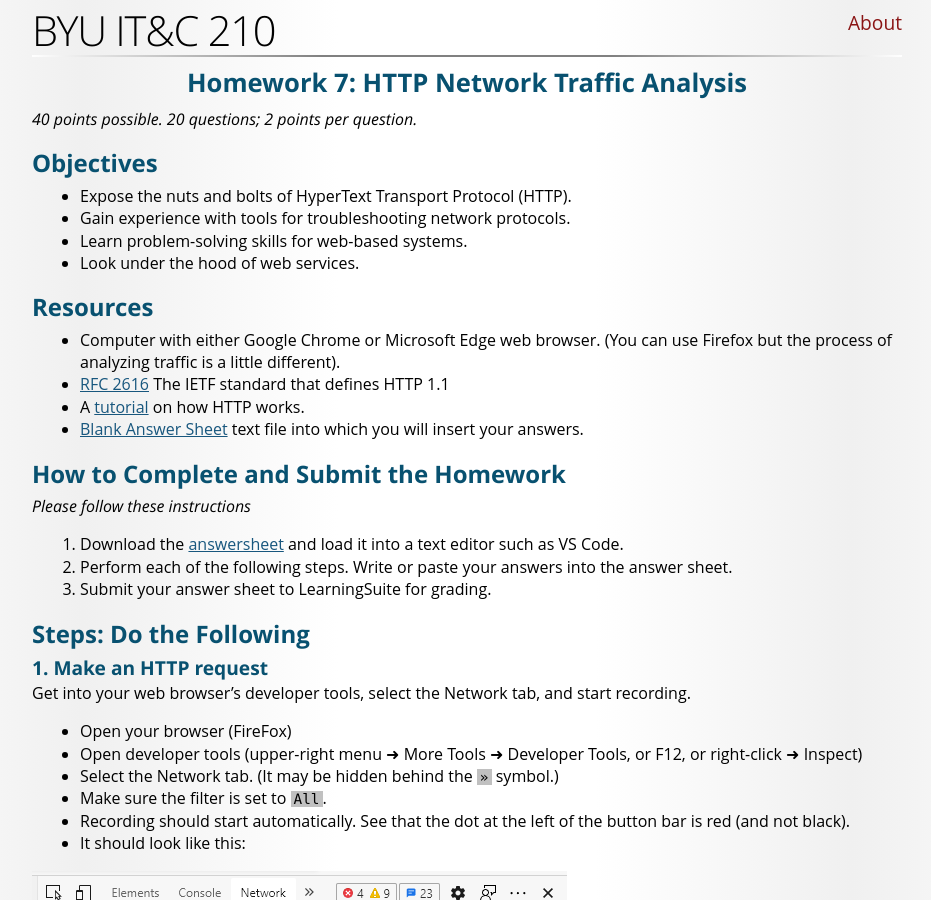
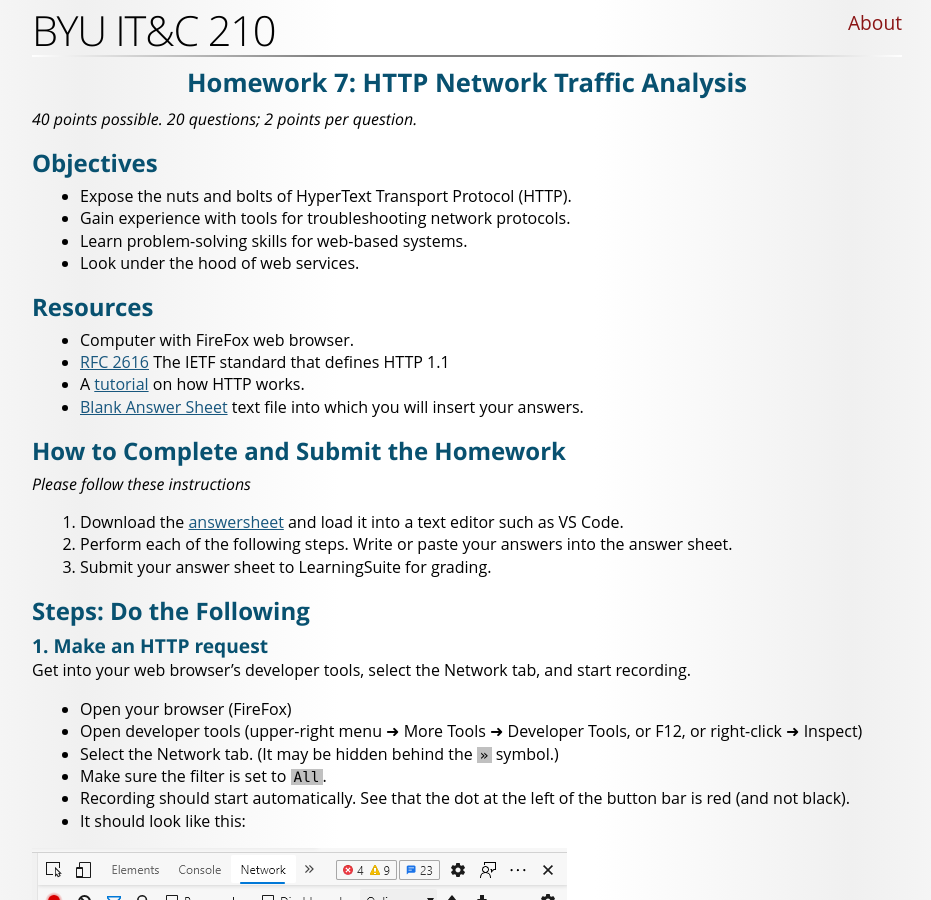
Before and after one commit to BYU-ITC-210/BYU-ITC-210.github.io, a Jekyll site: the page built from HW7-HTTP.md, in a window 1280 px wide and 900 px high. Shown: the whole window, without its empty margins (173-1104 px from the left). Built offline with Jekyll 4.4.1, drawn with Linux system fonts in a browser that asks for light colours; some web fonts are replaced.

Commit message:
Update HW7-HTTP.md

```diff
--- a/HW7-HTTP.md
+++ b/HW7-HTTP.md
@@ -13,7 +13,7 @@
 
 ## Resources
 
-* Computer with either Google Chrome or Microsoft Edge web browser. (You can use Firefox but the process of analyzing traffic is a little different).
+* Computer with FireFox web browser.
 * [RFC 2616](https://www.rfc-editor.org/info/rfc2616) The IETF standard that defines HTTP 1.1
 * A [tutorial](http://www.steves-internet-guide.com/http-basics/) on how HTTP works.
 * [Blank Answer Sheet](HW7-HTTP-Answersheet.txt){: download="HW7-HTTP-Answersheet.txt"} text file into which you will insert your answers.
```
